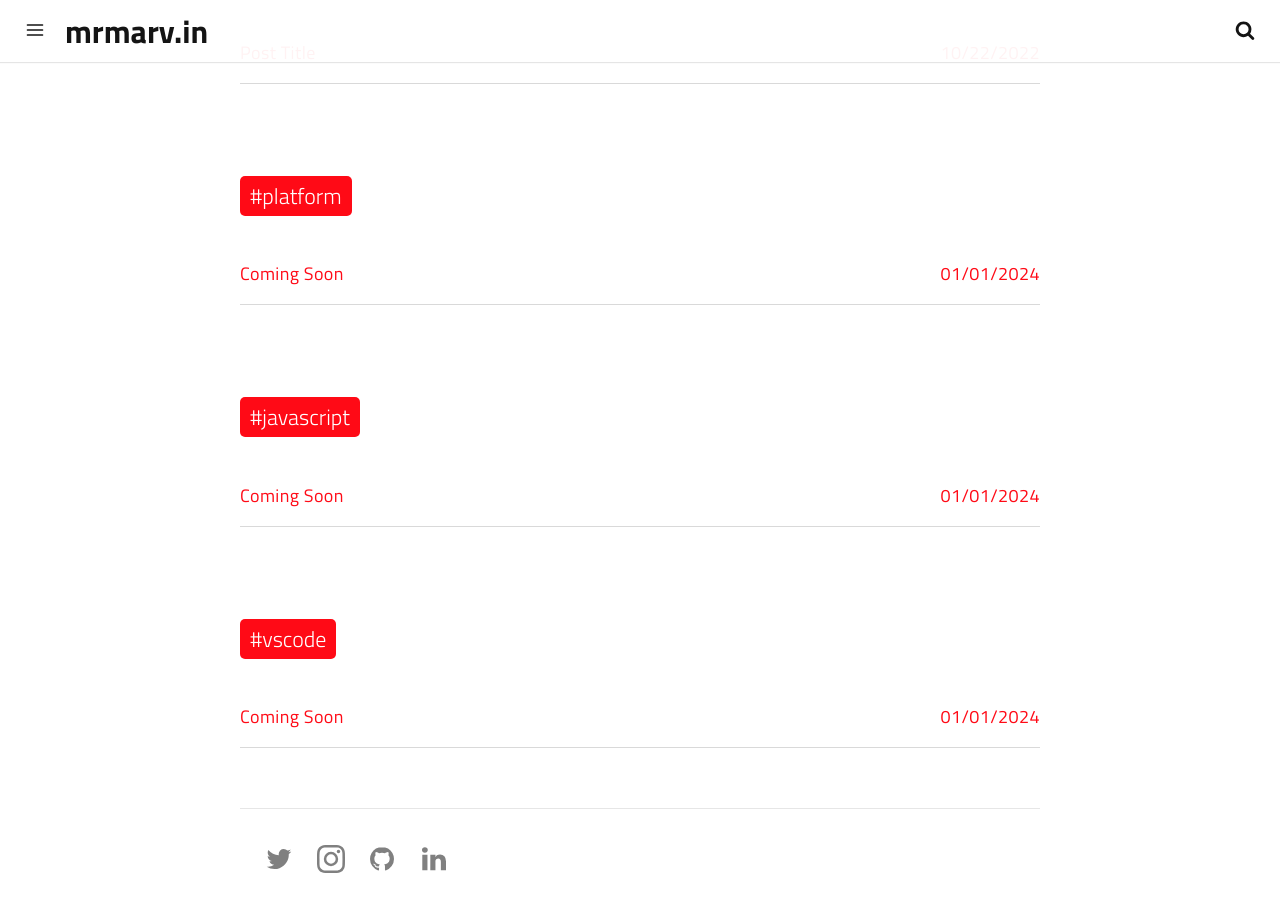
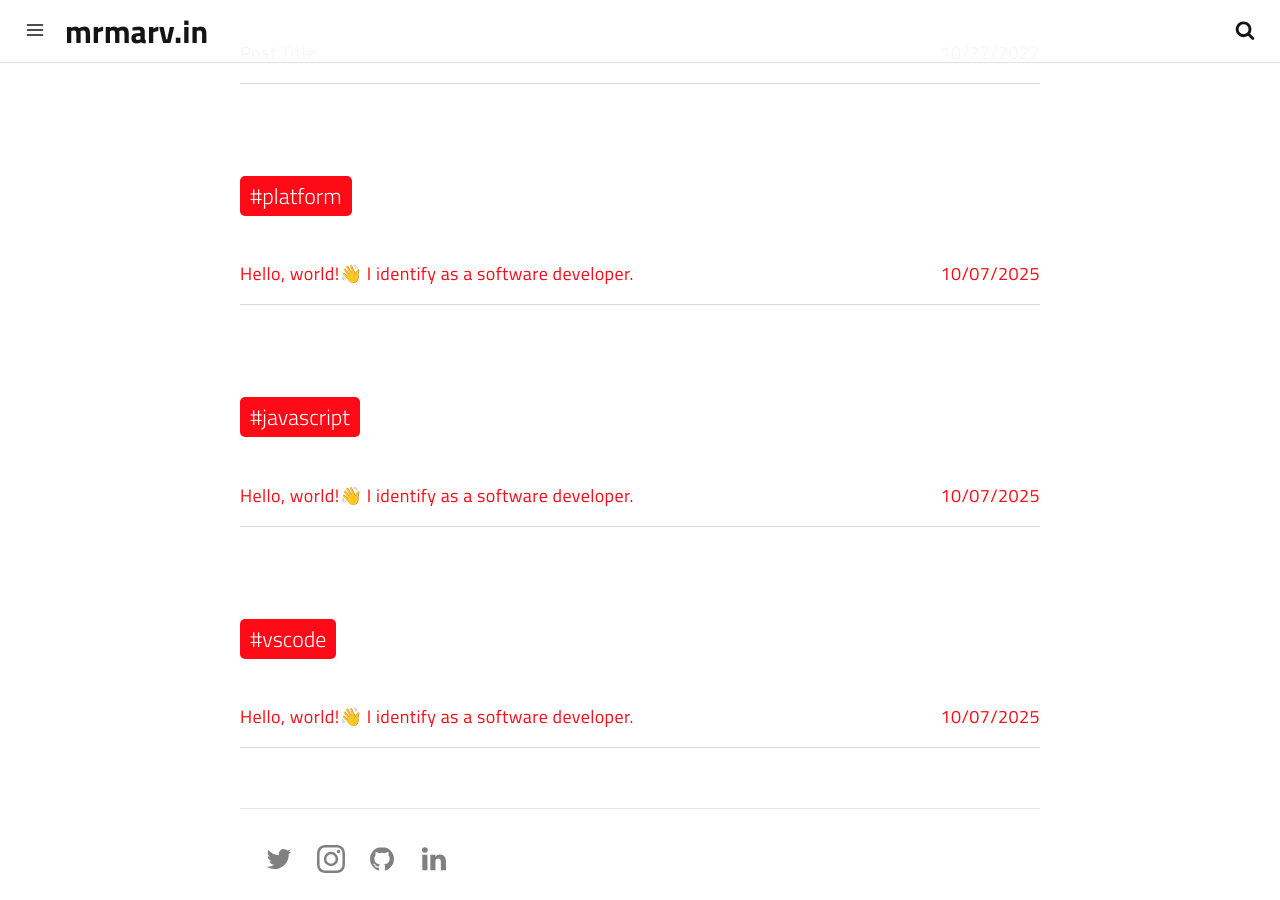
Before and after one commit to marv0/marv0.github.io, a Jekyll site: the page built from tags.html, in a window 1280 px wide and 900 px high, scrolled down 1012 px. Built offline with Jekyll 4.4.1, drawn with Linux system fonts in a browser that asks for light colours; a script that is not in the unit is left out.

Commit message:
Update and rename 2024-01-01-coming-soon.md to 2024-10-07-my-first-blog-post.md

```diff
--- a/_posts/2024-01-01-coming-soon.md
+++ b/_posts/2024-10-07-my-first-blog-post.md
@@ -1,7 +1,7 @@
 ---
-date: 2024-01-01 12:26:40
+date: 2025-10-07 12:26:40
 layout: post
-title: Coming Soon
+title: Hello, world!👋 I identify as a software developer.
 subtitle: Lorem ipsum dolor sit amet, consectetur adipisicing elit.
 description: Lorem ipsum dolor sit amet, consectetur adipisicing elit, sed do eiusmod tempor incididunt ut labore et dolore magna aliqua.
 image: https://res.cloudinary.com/dm7h7e8xj/image/upload/v1559820489/js-code_n83m7a.jpg
```
